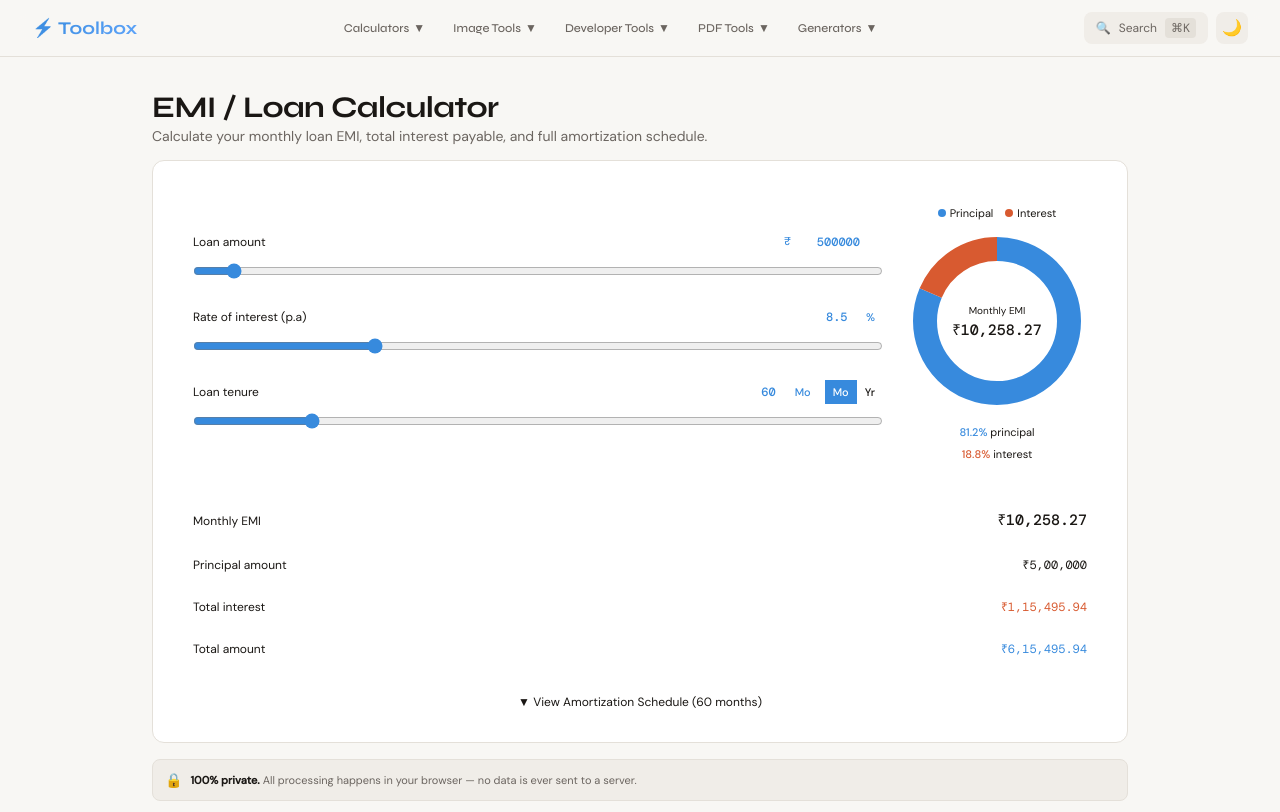
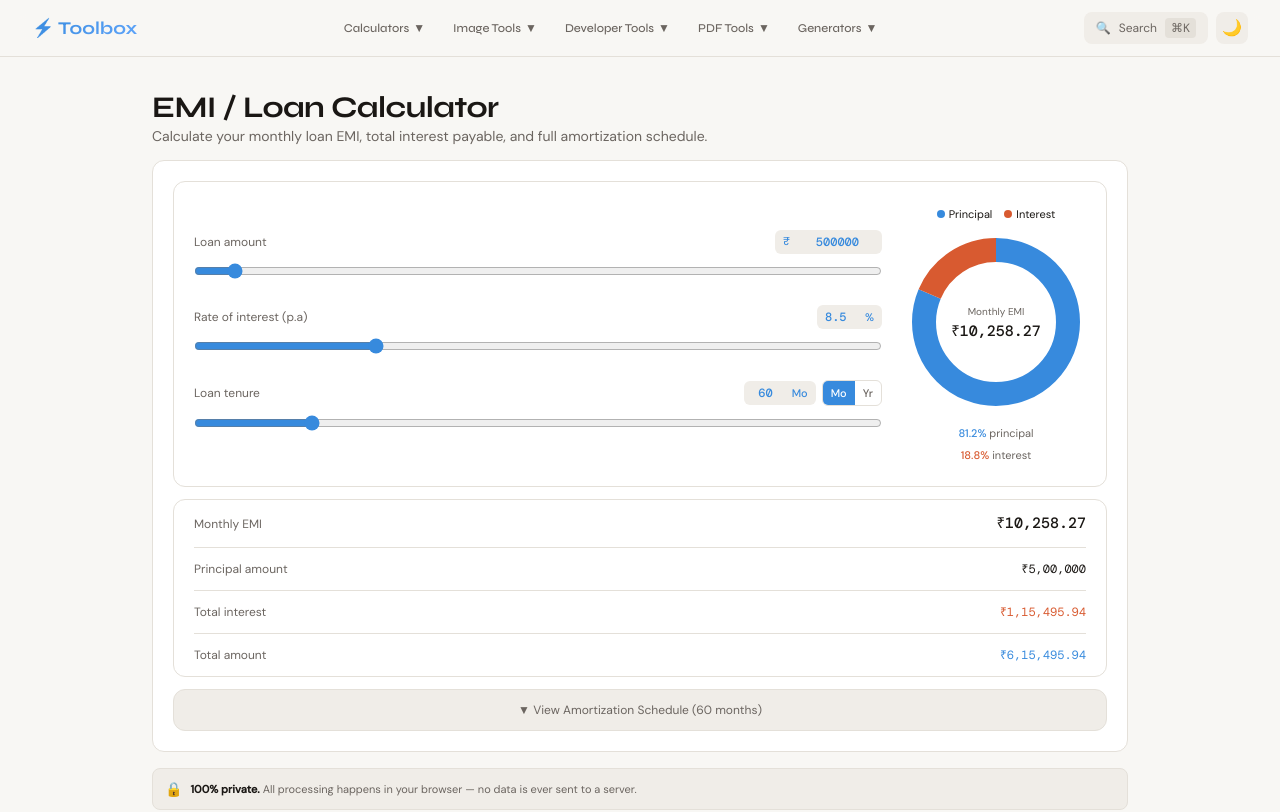
Before and after one commit to sakshisnw/toolbox, a Next.js app: page /tools/emi-calculator in a window 1280 px wide. Shown: the top 812 px of the page. Built offline with nearby package versions, Linux system fonts and the light colour scheme.

Commit message:
fix: EMI calculator - replace all invalid CSS vars with design system tokens

```diff
--- a/app/tools/emi-calculator/EMIClient.tsx
+++ b/app/tools/emi-calculator/EMIClient.tsx
@@ -62,18 +62,18 @@ function SliderInput({
 }) {
   const pct = ((value - min) / (max - min)) * 100;
   const trackStyle = {
-    background: `linear-gradient(to right, var(--accent) ${pct}%, var(--color-border-tertiary) ${pct}%)`,
+    background: `linear-gradient(to right, var(--accent) ${pct}%, var(--border) ${pct}%)`,
   } as React.CSSProperties;
 
   return (
     <div>
       <div style={{ display: "flex", justifyContent: "space-between", alignItems: "center", marginBottom: 8 }}>
-        <span style={{ fontSize: 12, color: "var(--color-text-secondary)" }}>{label}</span>
+        <span style={{ fontSize: 12, color: "var(--text-muted)" }}>{label}</span>
         <div style={{ display: "flex", alignItems: "center", gap: 6 }}>
           <div style={{
             display: "flex", alignItems: "center", gap: 4,
-            background: "var(--color-background-secondary)",
-            borderRadius: "var(--border-radius-md)",
+            background: "var(--bg-subtle)",
+            borderRadius: 6,
             padding: "3px 8px",
           }}>
             {prefix && <span style={{ fontSize: 11, color: "var(--accent)", fontWeight: 500 }}>{prefix}</span>}
@@ -127,12 +127,12 @@ export function EMIClient() {
   const maxTenure = tenureType === "years" ? 30 : 360;
 
   return (
-    <div style={{ fontFamily: "var(--font-sans)" }}>
+    <div style={{ fontFamily: "var(--font-body)" }}>
       {/* Main card */}
       <div style={{
-        background: "var(--color-background-primary)",
-        border: "0.5px solid var(--color-border-tertiary)",
-        borderRadius: "var(--border-radius-lg)",
+        background: "var(--bg-card)",
+        border: "0.5px solid var(--border)",
+        borderRadius: 12,
         padding: "1.25rem",
         marginBottom: "0.75rem",
       }}>
@@ -181,8 +181,8 @@ export function EMIClient() {
               extra={
                 <div style={{
                   display: "flex",
-                  border: "0.5px solid var(--color-border-tertiary)",
-                  borderRadius: "var(--border-radius-md)",
+                  border: "0.5px solid var(--border)",
+                  borderRadius: 6,
                   overflow: "hidden",
                 }}>
                   {(["months", "years"] as const).map((u) => (
@@ -194,8 +194,8 @@ export function EMIClient() {
                         fontSize: 11, fontWeight: 500,
                         border: "none", cursor: "pointer",
                         background: tenureType === u ? "var(--accent)" : "transparent",
-                        color: tenureType === u ? "white" : "var(--color-text-secondary)",
-                        fontFamily: "var(--font-sans)",
+                        color: tenureType === u ? "white" : "var(--text-muted)",
+                        fontFamily: "var(--font-body)",
                       }}
                     >
                       {u === "months" ? "Mo" : "Yr"}
@@ -227,11 +227,11 @@ export function EMIClient() {
                 position: "absolute", top: "50%", left: "50%",
                 transform: "translate(-50%,-50%)", textAlign: "center", pointerEvents: "none",
               }}>
-                <div style={{ fontSize: 10, color: "var(--color-text-secondary)", marginBottom: 3 }}>Monthly EMI</div>
+                <div style={{ fontSize: 10, color: "var(--text-muted)", marginBottom: 3 }}>Monthly EMI</div>
                 <div style={{
                   fontSize: 15, fontWeight: 500,
                   fontFamily: "var(--font-mono)",
-                  color: "var(--color-text-primary)", lineHeight: 1.2,
+                  color: "var(--text)", lineHeight: 1.2,
                 }}>
                   {result ? formatCurrency(result.emi) : "—"}
                 </div>
@@ -239,7 +239,7 @@ export function EMIClient() {
             </div>
 
             {/* Pct labels */}
-            <div style={{ fontSize: 11, color: "var(--color-text-secondary)", textAlign: "center", lineHeight: 2 }}>
+            <div style={{ fontSize: 11, color: "var(--text-muted)", textAlign: "center", lineHeight: 2 }}>
               <div><span style={{ color: "var(--accent)", fontWeight: 500 }}>{principalPct.toFixed(1)}%</span> principal</div>
               <div><span style={{ color: "#D85A30", fontWeight: 500 }}>{interestPct.toFixed(1)}%</span> interest</div>
             </div>
@@ -251,15 +251,15 @@ export function EMIClient() {
       {result && (
         <>
           <div style={{
-            background: "var(--color-background-primary)",
-            border: "0.5px solid var(--color-border-tertiary)",
-            borderRadius: "var(--border-radius-lg)",
+            background: "var(--bg-card)",
+            border: "0.5px solid var(--border)",
+            borderRadius: 12,
             padding: "0 1.25rem",
             marginBottom: "0.75rem",
           }}>
             {[
-              { label: "Monthly EMI", value: formatCurrency(result.emi), color: "var(--color-text-primary)", large: true },
-              { label: "Principal amount", value: formatCurrency(principal), color: "var(--color-text-primary)" },
+              { label: "Monthly EMI", value: formatCurrency(result.emi), color: "var(--text)", large: true },
+              { label: "Principal amount", value: formatCurrency(principal), color: "var(--text)" },
               { label: "Total interest", value: formatCurrency(result.totalInterest), color: "#D85A30" },
               { label: "Total amount", value: formatCurrency(result.totalAmount), color: "var(--accent)" },
             ].map(({ label, value, color, large }, i, arr) => (
@@ -268,10 +268,10 @@ export function EMIClient() {
                 style={{
                   display: "flex", justifyContent: "space-between", alignItems: "center",
                   padding: "12px 0",
-                  borderBottom: i < arr.length - 1 ? "0.5px solid var(--color-border-tertiary)" : "none",
+                  borderBottom: i < arr.length - 1 ? "0.5px solid var(--border)" : "none",
                 }}
               >
-                <span style={{ fontSize: 12, color: "var(--color-text-secondary)" }}>{label}</span>
+                <span style={{ fontSize: 12, color: "var(--text-muted)" }}>{label}</span>
                 <span style={{
                   fontSize: large ? 15 : 12,
                   fontWeight: large ? 500 : 400,
@@ -288,11 +288,11 @@ export function EMIClient() {
             onClick={() => setShowSchedule((s) => !s)}
             style={{
               width: "100%", padding: "11px",
-              background: "var(--color-background-secondary)",
-              border: "0.5px solid var(--color-border-tertiary)",
-              borderRadius: "var(--border-radius-lg)",
-              fontSize: 12, color: "var(--color-text-secondary)",
-              cursor: "pointer", fontFamily: "var(--font-sans)",
+              background: "var(--bg-subtle)",
+              border: "0.5px solid var(--border)",
+              borderRadius: 12,
+              fontSize: 12, color: "var(--text-muted)",
+              cursor: "pointer", fontFamily: "var(--font-body)",
               marginBottom: showSchedule ? "0.5rem" : 0,
             }}
           >
@@ -301,21 +301,21 @@ export function EMIClient() {
 
           {showSchedule && (
             <div style={{
-              background: "var(--color-background-primary)",
-              border: "0.5px solid var(--color-border-tertiary)",
-              borderRadius: "var(--border-radius-lg)",
+              background: "var(--bg-card)",
+              border: "0.5px solid var(--border)",
+              borderRadius: 12,
               overflow: "hidden",
             }}>
               <div style={{ overflowX: "auto", maxHeight: 280, overflowY: "auto" }}>
                 <table style={{ width: "100%", borderCollapse: "collapse" }}>
                   <thead>
-                    <tr style={{ background: "var(--color-background-secondary)", position: "sticky", top: 0 }}>
+                    <tr style={{ background: "var(--bg-subtle)", position: "sticky", top: 0 }}>
                       {["Month", "EMI", "Principal", "Interest", "Balance"].map((h) => (
                         <th key={h} style={{
                           padding: "9px 10px", textAlign: "left",
                           fontSize: 11, fontWeight: 500,
-                          color: "var(--color-text-secondary)",
-                          borderBottom: "0.5px solid var(--color-border-tertiary)",
+                          color: "var(--text-muted)",
+                          borderBottom: "0.5px solid var(--border)",
                         }}>
                           {h}
                         </th>
@@ -325,10 +325,10 @@ export function EMIClient() {
                   <tbody>
                     {result.schedule.slice(0, 120).map((row, i) => (
                       <tr key={row.month} style={{
-                        borderBottom: "0.5px solid var(--color-border-tertiary)",
-                        background: i % 2 === 0 ? "transparent" : "var(--color-background-secondary)",
+                        borderBottom: "0.5px solid var(--border)",
+                        background: i % 2 === 0 ? "transparent" : "var(--bg-subtle)",
                       }}>
-                        <td style={{ padding: "7px 10px", fontSize: 11, fontFamily: "var(--font-mono)", color: "var(--color-text-secondary)" }}>{row.month}</td>
+                        <td style={{ padding: "7px 10px", fontSize: 11, fontFamily: "var(--font-mono)", color: "var(--text-muted)" }}>{row.month}</td>
                         <td style={{ padding: "7px 10px", fontSize: 11, fontFamily: "var(--font-mono)" }}>{formatCurrency(row.emi)}</td>
                         <td style={{ padding: "7px 10px", fontSize: 11, fontFamily: "var(--font-mono)", color: "var(--accent)" }}>{formatCurrency(row.principal)}</td>
                         <td style={{ padding: "7px 10px", fontSize: 11, fontFamily: "var(--font-mono)", color: "#D85A30" }}>{formatCurrency(row.interest)}</td>
@@ -341,8 +341,8 @@ export function EMIClient() {
               {t > 120 && (
                 <div style={{
                   padding: "9px 10px", fontSize: 11,
-                  color: "var(--color-text-secondary)",
-                  borderTop: "0.5px solid var(--color-border-tertiary)",
+                  color: "var(--text-muted)",
+                  borderTop: "0.5px solid var(--border)",
                 }}>
                   Showing first 120 of {t} months
                 </div>
```
